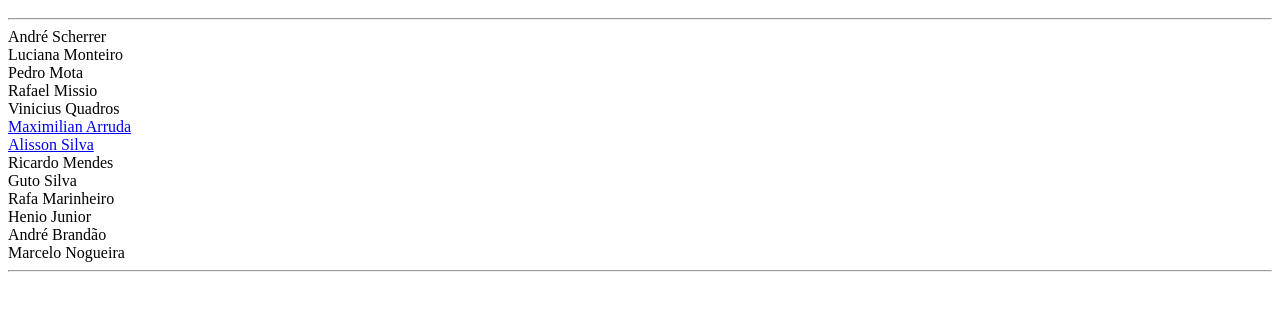
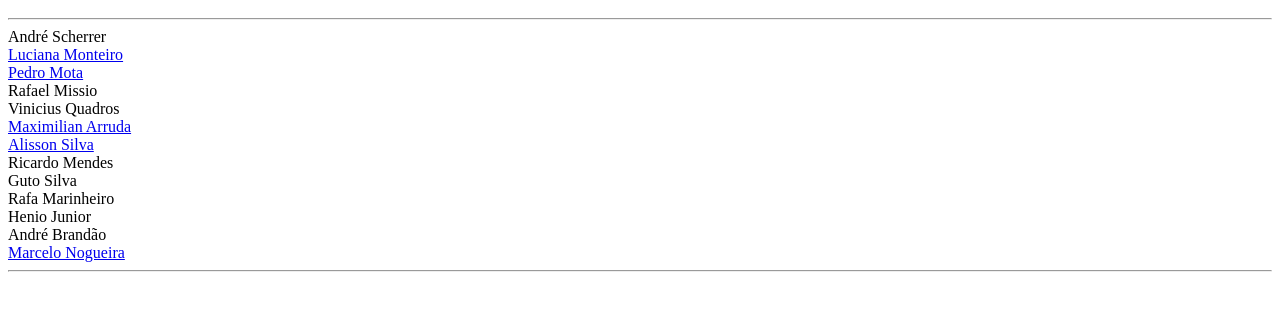
Before and after one commit to dearrudam/SiteSPS, a plain HTML site: page index.html in a window 1280 px wide. Shown: the part 48-358 px from the top of the page. Drawn offline with Linux system fonts and the light colour scheme.

Commit message:
Inserindo paginas do marcelo/pedro/luciana

```diff
--- a/index.html
+++ b/index.html
@@ -6,8 +6,8 @@
 <h1>Quem Somos</h1>
 <hr>
 André Scherrer<br>
-Luciana Monteiro<br>
-Pedro Mota<br>
+<a href="luciana.html">Luciana Monteiro</a><br>
+<a href="pedro_mota.html.txt">Pedro Mota</a><br>
 Rafael Missio<br>
 Vinicius Quadros<br>
 <a href="dearrudam.html">Maximilian Arruda</a><br>
@@ -17,7 +17,7 @@ Guto Silva<br>
 Rafa Marinheiro<br>
 Henio Junior<br>
 André Brandão<br>
-Marcelo Nogueira<br>
+<a href="pagina_marcelo.html">Marcelo Nogueira</a><br>
 <hr>
 </body>
 </html>
```
